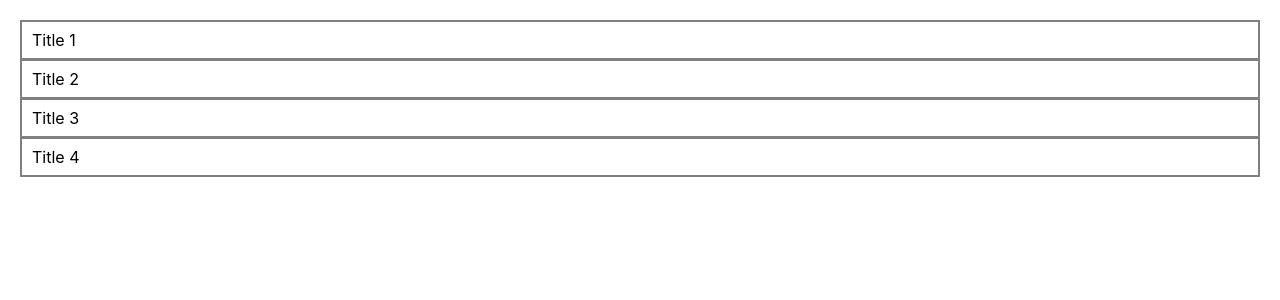
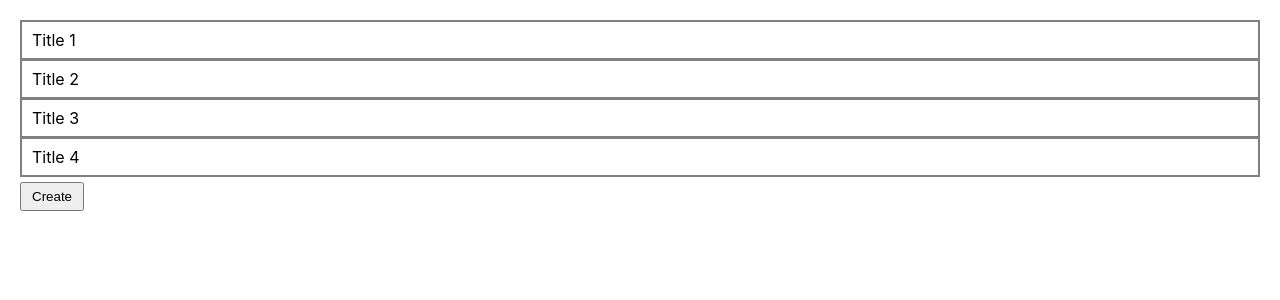
Before and after one commit to LeeHyungGeun/board, a React (Create React App) app: page / in a window 1280 px wide. Shown: the top 300 px of the page. Built offline with nearby package versions, Linux system fonts and the light colour scheme.

Commit message:
Add a redirect button to the create page

```diff
--- a/src/components/Board.js
+++ b/src/components/Board.js
@@ -1,5 +1,6 @@
 import React from 'react';
 import PropTypes from 'prop-types';
+import { Link } from 'react-router-dom';
 import './board.scss';
 
 class Board extends React.Component {
@@ -17,6 +18,7 @@ class Board extends React.Component {
               })
             }
           </ul>
+          <button className="board-create"><Link to="/create">Create</Link></button>
         </div>
       </div>
     )
```
